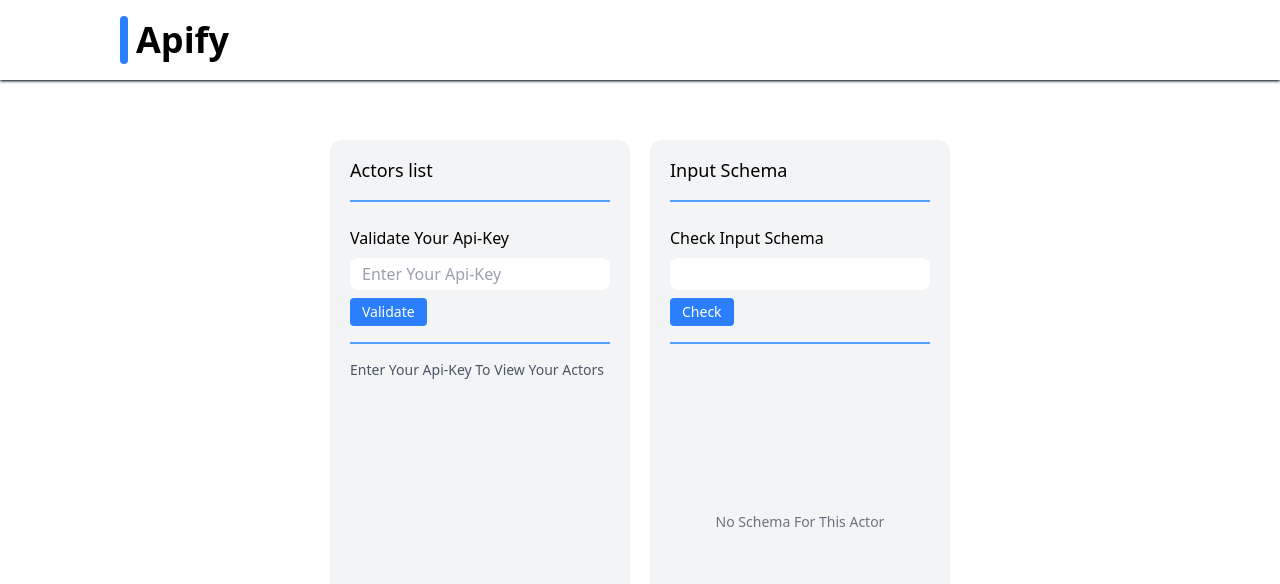
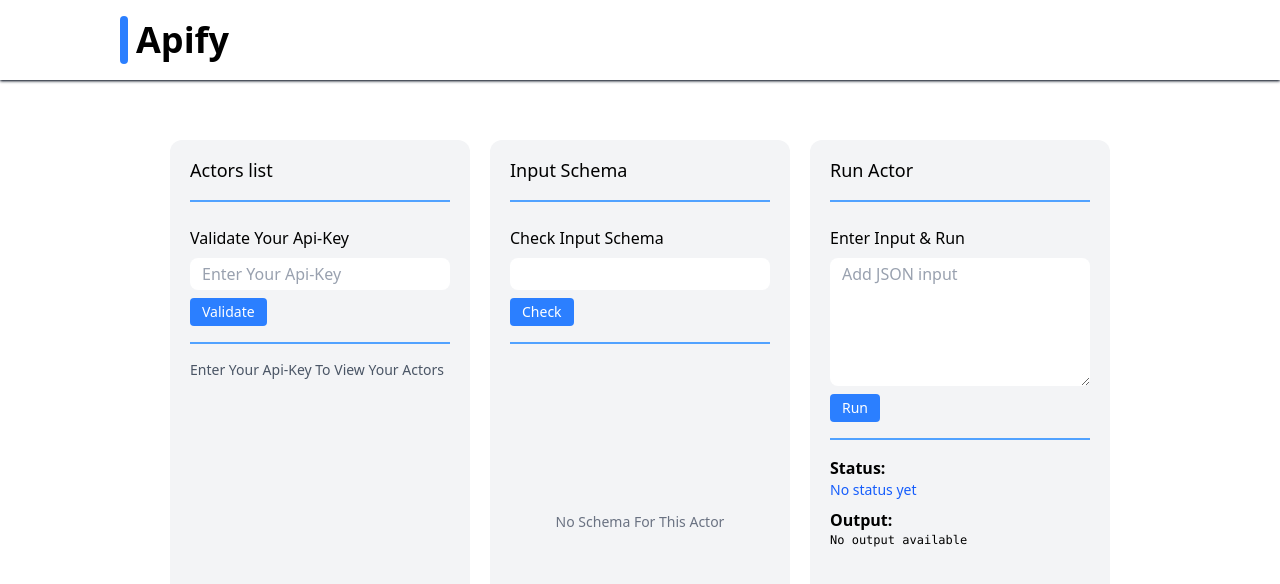
Before and after one commit to PraManGit17/Apify, a React (Vite) app in the folder client/: page / in a window 1280 px wide. Shown: the top 584 px of the page. Built offline with nearby package versions, Linux system fonts and the light colour scheme.

Commit message:
run-status-results

```diff
--- a/client/src/App.jsx
+++ b/client/src/App.jsx
@@ -1,20 +1,19 @@
-import React from 'react';
+import React, { useState } from 'react';
+import axios from 'axios';
 import Actors from './components/Actors';
 import Input_Schema from './components/Input_Schema';
-import axios from 'axios';
-import { useState } from 'react';
+import RunActor from './components/RunActor';
 
 const API_BASE = 'http://localhost:5000/apify';
 
-
 const App = () => {
-
   const [apikey, setApikey] = useState('');
   const [actors, setActors] = useState([]);
-  const [runId, setRunId] = useState('');
   const [selectedActor, setSelectedActor] = useState('');
   const [schema, setSchema] = useState(null);
-
+  const [inputData, setInputData] = useState(null);
+  const [status, setStatus] = useState('');
+  const [output, setOutput] = useState('');
 
   const fetchactors = async () => {
     try {
@@ -23,13 +22,13 @@ const App = () => {
     } catch (err) {
       console.log(err.response?.data?.error || 'Failed To Fetch Actors');
     }
-  }
+  };
 
   const fetchinputschema = async () => {
-    console.log(apikey)
-    console.log(actors);
-    console.log(selectedActor);
-    console.log(schema);
+    if (!selectedActor?.name) {
+      alert("Select an actor first!");
+      return;
+    }
     const id = `apify~${selectedActor.name}`;
     try {
       const res = await axios.post(`${API_BASE}/schema`, {
@@ -43,6 +42,51 @@ const App = () => {
     }
   };
 
+  const runactor = async (inputData) => {
+    if (!selectedActor || !selectedActor.name) {
+      alert("Please select an actor before running!");
+      return;
+    }
+
+    const id = `apify~${selectedActor.name}`;
+    console.log('Running with inputData:', inputData);
+    try {
+      const run = await axios.post(`${API_BASE}/run`, {
+        apikey,
+        actorId: id,
+        input: inputData
+      });
+
+      const runId = run.data.data.id;
+      console.log('Run ID:', runId);
+
+      let currentStatus = '';
+      do {
+        const poll = await axios.post(`${API_BASE}/run-status`, {
+          apikey,
+          runId,
+        });
+        currentStatus = poll.data.status;
+        setStatus(currentStatus);
+        await new Promise(resolve => setTimeout(resolve, 3000));
+      } while (!['SUCCEEDED', 'FAILED', 'ABORTED', 'TIMED-OUT'].includes(currentStatus));
+
+      if (currentStatus === 'SUCCEEDED') {
+        const result = await axios.post(`${API_BASE}/run-results`, {
+          apikey,
+          runId,
+        });
+        setOutput(JSON.stringify(result.data.data, null, 2));
+        console.log(output);
+      } else {
+        alert(`Actor run ${currentStatus.toLowerCase()}.`);
+      }
+
+    } catch (err) {
+      console.log(err.response?.data?.error || 'Failed to run actor');
+    }
+  };
+
 
   return (
     <div className='flex flex-col'>
@@ -52,11 +96,28 @@ const App = () => {
       </div>
 
       <div className='flex items-center justify-center gap-5 px-10 py-15 w-full'>
-        <Actors apikey={apikey} setApikey={setApikey} actors={actors} fetchactors={fetchactors} selectedActor={selectedActor} setSelectedActor={setSelectedActor} />
-        <Input_Schema selectedActor={selectedActor} fetchinputschema={fetchinputschema} schema={schema} />
+        <Actors
+          apikey={apikey}
+          setApikey={setApikey}
+          actors={actors}
+          fetchactors={fetchactors}
+          selectedActor={selectedActor}
+          setSelectedActor={setSelectedActor}
+        />
+        <Input_Schema
+          selectedActor={selectedActor}
+          fetchinputschema={fetchinputschema}
+          schema={schema}
+        />
+        <RunActor
+          setInputData={setInputData}
+          runactor={runactor}
+          status={status}
+          output={output}
+        />
       </div>
     </div>
-  )
-}
+  );
+};
 
-export default App
+export default App;
--- /dev/null
+++ b/client/src/components/RunActor.jsx
@@ -0,0 +1,68 @@
+import React, { useState } from 'react';
+
+const RunActor = ({ runactor, status, output }) => {
+  const [input, setInput] = useState('');
+  const [isLoading, setIsLoading] = useState(false);
+
+  const handleRun = async (e) => {
+    e.preventDefault();
+    try {
+      const parsed = JSON.parse(input);
+      setIsLoading(true);
+      await runactor(parsed); // Wait for actor to finish
+    } catch (err) {
+      console.error('JSON parsing error:', err);
+      alert('Invalid JSON input!');
+    } finally {
+      setIsLoading(false);
+    }
+  };
+
+  return (
+    <div className='h-[70vh] flex flex-col gap-4 w-[25%] bg-gray-100 py-4 px-5 rounded-xl'>
+      <div className='text-lg font-medium'>Run Actor</div>
+      <div className='border border-blue-400 w-full'></div>
+
+      <form className='flex flex-col items-start gap-2 mt-2'>
+        <label>Enter Input & Run</label>
+        <textarea
+          value={input}
+          onChange={(e) => setInput(e.target.value)}
+          rows={5}
+          cols={5}
+          placeholder='Add JSON input'
+          className='w-full px-1 py-1 bg-white rounded-lg outline-none placeholder:text-gray-400 placeholder:px-2'
+        />
+        <button
+          className='px-3 py-1 bg-blue-500 rounded-sm text-white font-medium text-sm hover:bg-blue-600 hover:cursor-pointer'
+          onClick={handleRun}
+        >
+          Run
+        </button>
+      </form>
+
+      <div className='border border-blue-400 w-full'></div>
+
+      <div className='h-full w-full overflow-scroll'>
+        <div className='font-semibold'>Status:</div>
+        <div className='text-blue-600 text-sm'>{status || 'No status yet'}</div>
+
+        <div className='mt-2 font-semibold'>Output:</div>
+
+        {isLoading && (
+          <div className="flex justify-center my-4">
+            <div className="w-6 h-6 border-4 border-blue-500 border-t-transparent rounded-full animate-spin"></div>
+          </div>
+        )}
+
+        {!isLoading && (
+          <pre className='whitespace-pre-wrap text-xs'>
+            {output ? output : 'No output available'}
+          </pre>
+        )}
+      </div>
+    </div>
+  );
+};
+
+export default RunActor;
```
